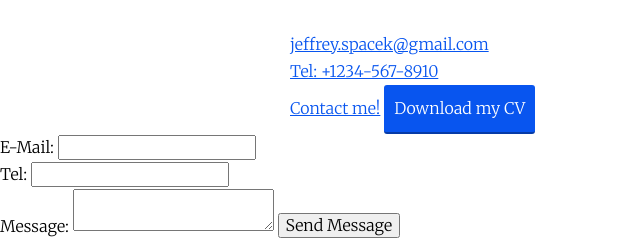
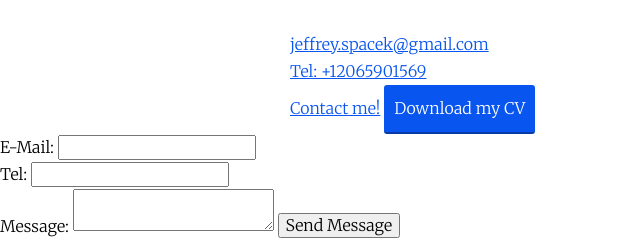
Before and after one commit to jeffspacek3/portfolio-website, a plain HTML site: page contact.html in a window 1280 px wide. Shown: the part 518-758 px from the top of the page, 0-640 px from the left. Drawn offline with nearby package versions, Linux system fonts and the light colour scheme; a script that the page names is missing.

Commit message:
Update contact.html

```diff
--- a/contact.html
+++ b/contact.html
@@ -53,7 +53,7 @@
         <br>
         <a href="mailto:jeffrey.spacek@gmail.com"> jeffrey.spacek@gmail.com</a>
         <br>
-        <a href=":tel:+12345678910"> Tel: +1234-567-8910</a>
+        <a href=":tel:(206) 590-1569"> Tel: +12065901569</a>
         <br>
         <a href="mailto:jeffrey.spacek@gmail.com"> Contact me!</a>
         <!--my CV file download-->
```
